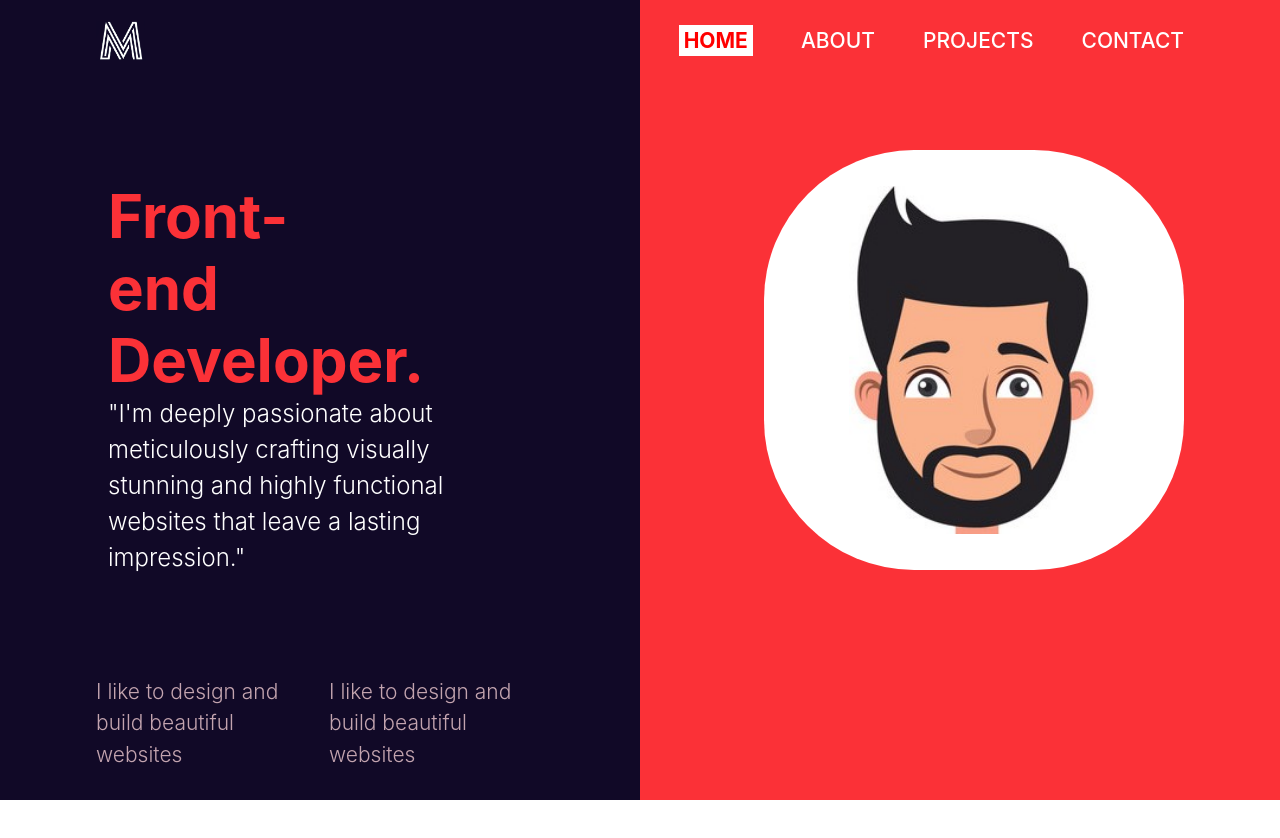
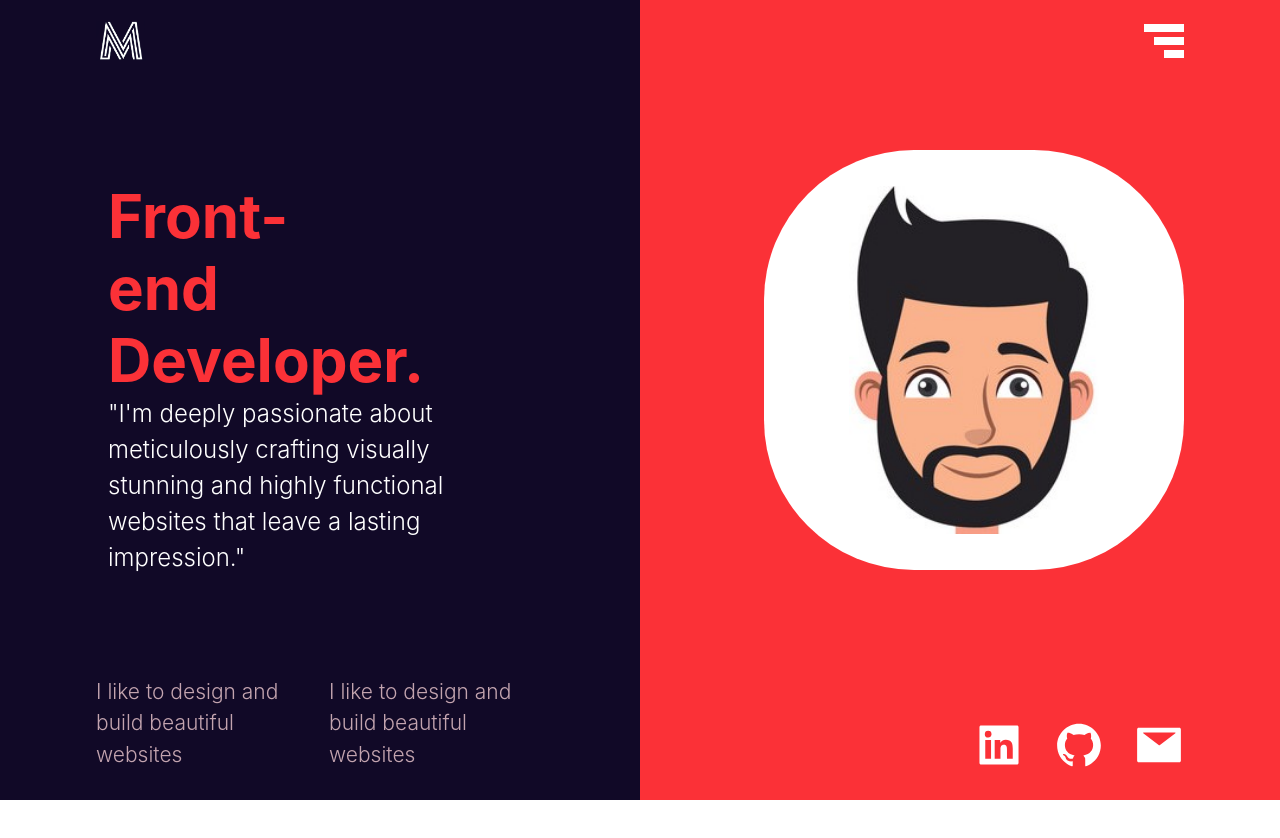
Before and after one commit to Matheus-Rodrigues-Araujo/portfolio, a React (Create React App) app: page / in a window 1280 px wide. Shown: the top 838 px of the page. Built offline with nearby package versions, Linux system fonts and the light colour scheme.

Commit message:
icons added

```diff
--- a/package.json
+++ b/package.json
@@ -3,11 +3,13 @@
   "version": "0.1.0",
   "private": true,
   "dependencies": {
+    "@heroicons/react": "^2.0.18",
     "@testing-library/jest-dom": "^5.16.5",
     "@testing-library/react": "^13.4.0",
     "@testing-library/user-event": "^13.5.0",
     "react": "^18.2.0",
     "react-dom": "^18.2.0",
+    "react-icons": "^4.11.0",
     "react-router-dom": "^6.14.1",
     "react-scripts": "5.0.1",
     "web-vitals": "^2.1.4"
--- a/src/components/Navbar.jsx
+++ b/src/components/Navbar.jsx
@@ -7,12 +7,19 @@ const Navbar = () => {
             <Link to={'/'} className='active'>
                 <img src={logo} height={50} width={50}  alt="" />
             </Link>
-            <div className='flex gap-32 justify-center uppercase' >
+
+            <div className='toggle' >
+                <div className='first' ></div>
+                <div className='second' ></div>
+                <div className='third' ></div>
+            </div>
+
+            {/* <div className='flex gap-32 justify-center uppercase' >
                 <Link to="/" >Home</Link>
                 <Link to="/" >About</Link>
                 <Link to="/">Projects</Link>
                 <Link to="/">Contact</Link>
-            </div>
+            </div> */}
         </nav>
     )
 }
--- a/src/routes/Home.jsx
+++ b/src/routes/Home.jsx
@@ -1,6 +1,7 @@
 import '../index.css'
 import './../styles/App.scss'
 import draw from '../assets/images/draw.jpg'
+import { AiFillLinkedin, AiFillGithub, AiFillMail  } from "react-icons/ai"
 
 const Home = () =>{
     return (
@@ -18,10 +19,23 @@ const Home = () =>{
               </div>
             </div>
 
-            <div className='flex justify-end pt-20 px-64' style={{backgroundColor: '#FB3137', width: '50vw'}}>
+            <div className='relative flex justify-end pt-20 px-64' style={{backgroundColor: '#FB3137', width: '50vw'}}>
               <div className=' personal-img flex justify-center items-center mt-80  rounded-full bg-white' >
                 <img src={draw} className='' height={250} width={250} alt="Personal drawn"/>
-            </div>
+              </div>
+
+              <div className='absolute links flex justify-between gap-20 bottom-20 right-0 px-64' >
+                <a href="">
+                  <AiFillLinkedin  />
+                </a>
+                <a href="">
+                  <AiFillGithub />
+                </a>
+                <a href="">
+                  <AiFillMail />
+                </a>
+             </div>
+
             </div>
           </div>
 
--- a/src/styles/App.scss
+++ b/src/styles/App.scss
@@ -47,3 +47,36 @@ body{
 .comments{
     color: #c3a4af;
 }
+
+.links{
+    svg{
+        fill: white;
+        height: 50px;
+        width: 50px;
+    }
+}
+
+.toggle{
+    display: flex;
+    flex-flow: column wrap;
+    align-items: end;
+    gap: 5px;
+
+    .first{
+        background-color: white;
+        height: 8px;
+        width: 40px;
+    }
+
+    .second{
+        background-color: white;
+        height: 8px;
+        width: 30px;
+    }
+
+    .third{
+        background-color: white;
+        height: 8px;
+        width: 20px;
+    }
+}
```
Also changed, not shown: 1 other file (tests, documents, lock files or other folders).
